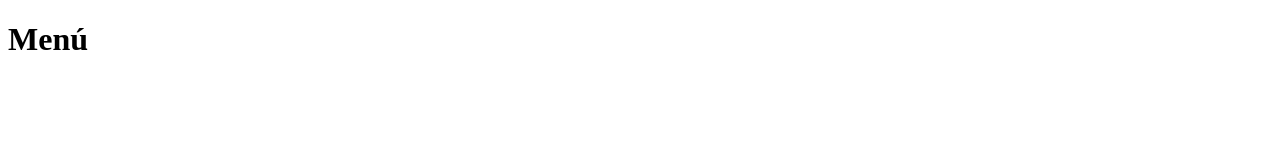
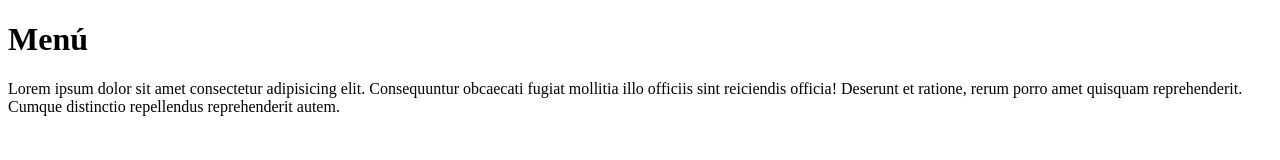
Before and after one commit to kikekike997/g, a plain HTML site: page index.html in a window 1280 px wide. Drawn offline with Linux system fonts and the light colour scheme.

Commit message:
agregar main

```diff
--- a/index.html
+++ b/index.html
@@ -9,5 +9,8 @@
     <header>
         <h1>Menú</h1>
     </header>
+    <main>
+        <p>Lorem ipsum dolor sit amet consectetur adipisicing elit. Consequuntur obcaecati fugiat mollitia illo officiis sint reiciendis officia! Deserunt et ratione, rerum porro amet quisquam reprehenderit. Cumque distinctio repellendus reprehenderit autem.</p>
+    </main>
 </body>
 </html>
```
